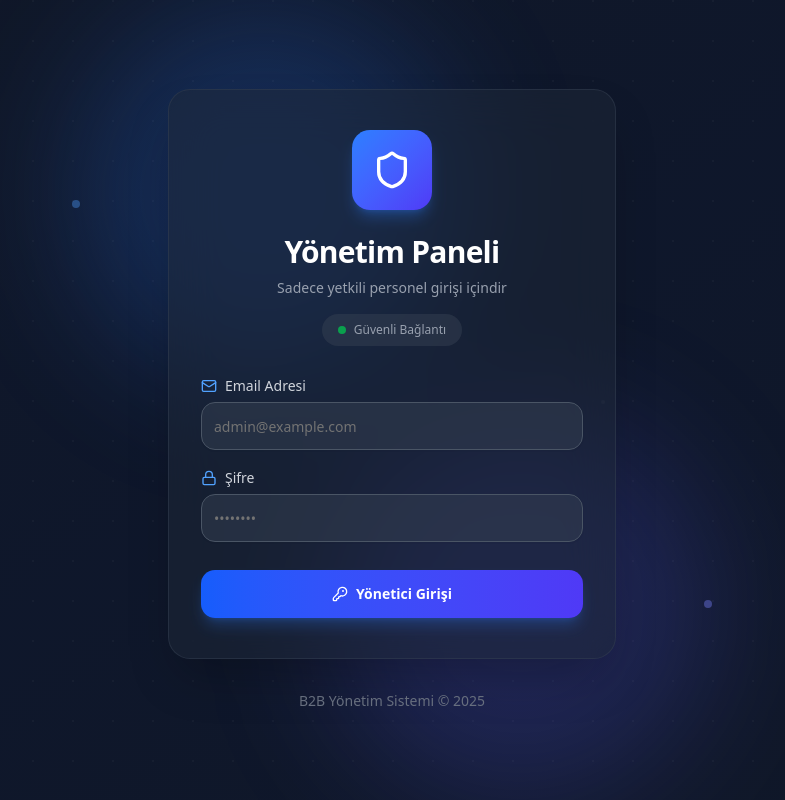
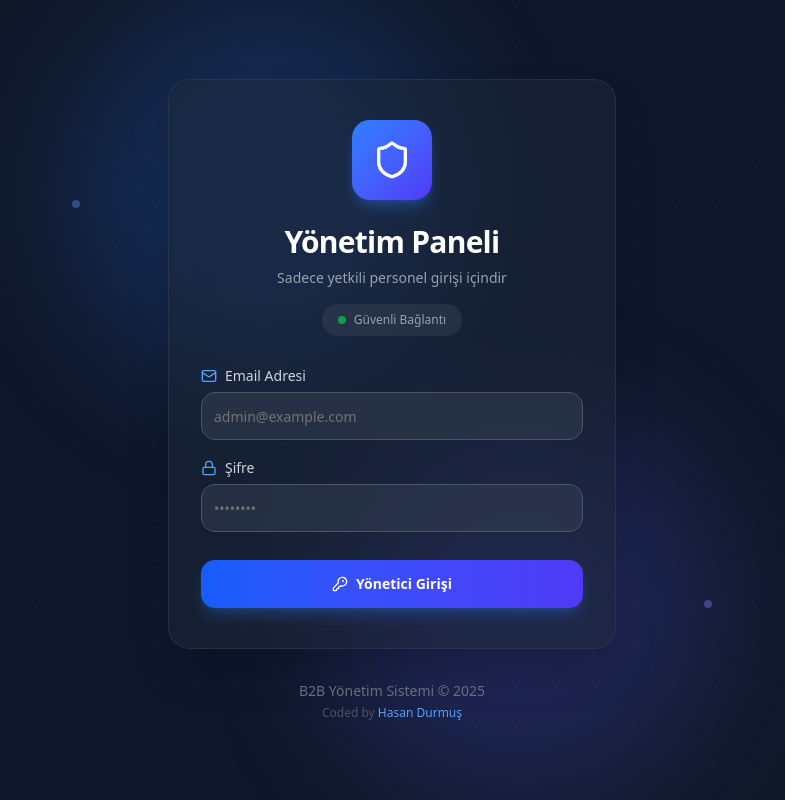
Before and after one commit to cooderhasan/b2b, a Next.js app: page /admin/login in a window 1280 px wide. Shown: the whole page, without its empty margins (248-1033 px from the left). Built offline with nearby package versions, Linux system fonts and the light colour scheme; no server answers.

Commit message:
feat: Add Coded by Hasan Durmus credit

```diff
--- a/src/app/admin/login/page.tsx
+++ b/src/app/admin/login/page.tsx
@@ -140,9 +140,20 @@ export default function AdminLoginPage() {
                 </div>
 
                 {/* Footer */}
-                <div className="mt-8 text-center">
+                <div className="mt-8 text-center space-y-1">
                     <p className="text-gray-500 text-sm">
                         B2B Yönetim Sistemi © {new Date().getFullYear()}
+                    </p>
+                    <p className="text-gray-600 text-xs">
+                        Coded by{" "}
+                        <a
+                            href="https://www.hasandurmus.com"
+                            target="_blank"
+                            rel="noopener noreferrer"
+                            className="text-blue-400 hover:text-blue-300 transition-colors"
+                        >
+                            Hasan Durmuş
+                        </a>
                     </p>
                 </div>
             </div>
--- a/src/components/storefront/footer.tsx
+++ b/src/components/storefront/footer.tsx
@@ -162,8 +162,19 @@ export function StorefrontFooter({ settings }: StorefrontFooterProps) {
                     </div>
                 </div>
 
-                <div className="border-t border-gray-800 mt-8 pt-8 text-center text-sm">
+                <div className="border-t border-gray-800 mt-8 pt-8 text-center text-sm space-y-1">
                     <p>© {new Date().getFullYear()} {settings?.companyName || "B2B Toptancı"}. Tüm hakları saklıdır.</p>
+                    <p className="text-gray-500">
+                        Coded by{" "}
+                        <a
+                            href="https://www.hasandurmus.com"
+                            target="_blank"
+                            rel="noopener noreferrer"
+                            className="text-orange-500 hover:text-orange-400 transition-colors"
+                        >
+                            Hasan Durmuş
+                        </a>
+                    </p>
                 </div>
             </div>
         </footer>
```
